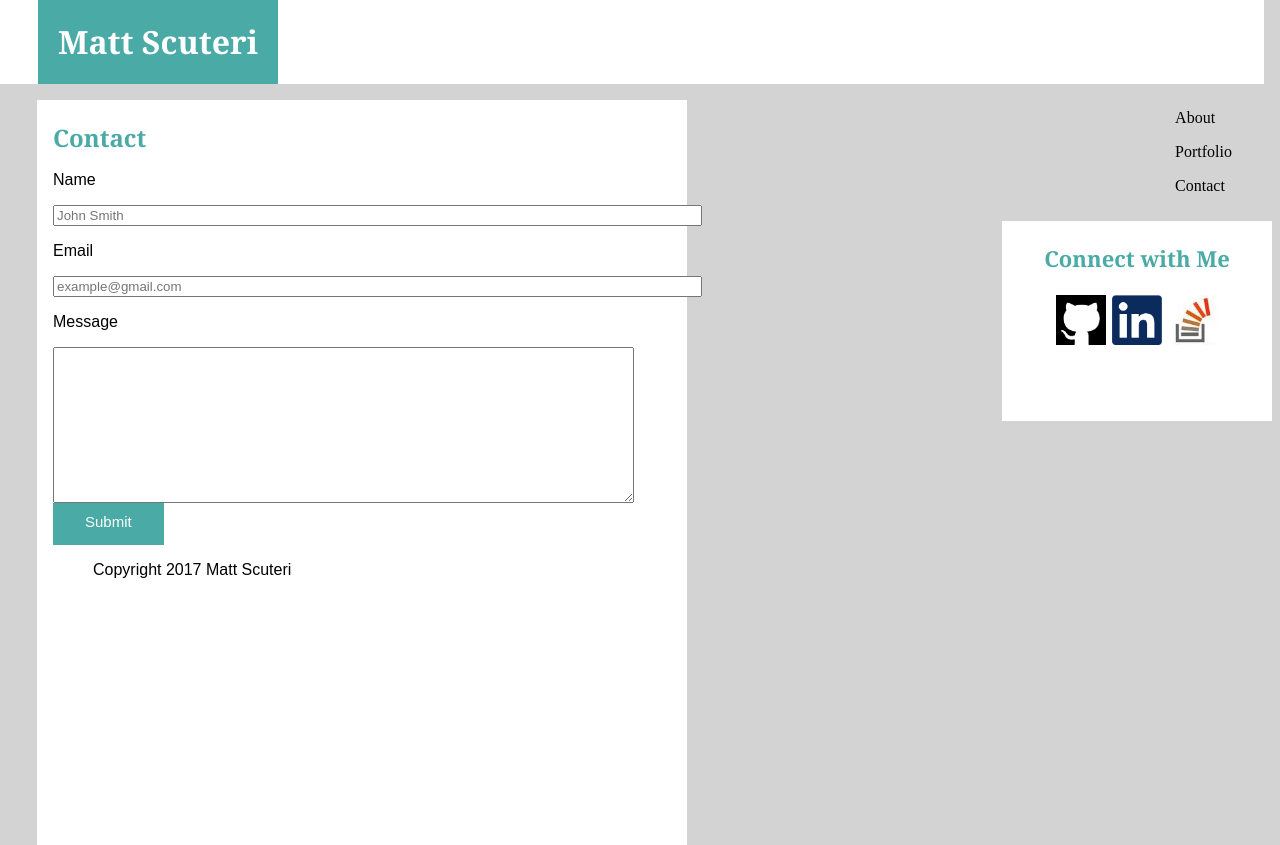
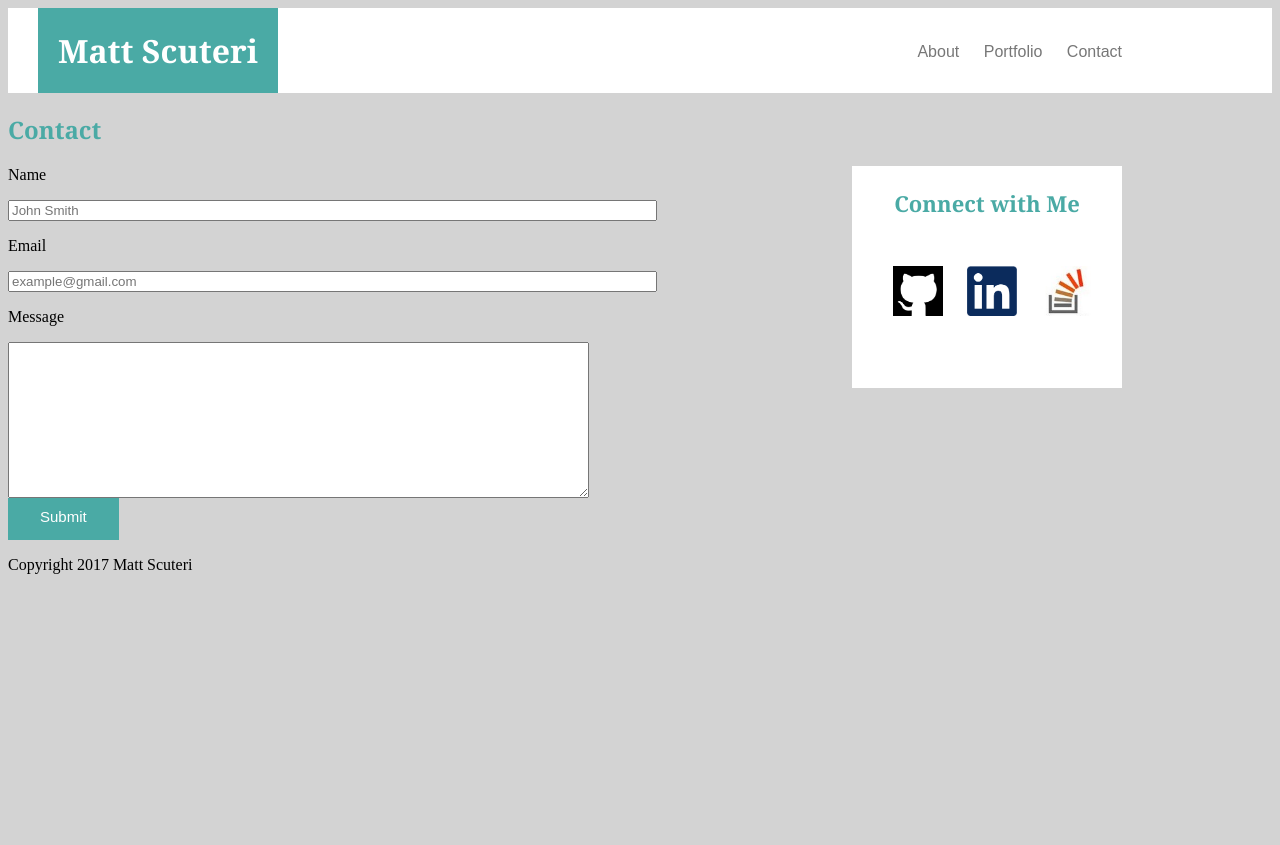
Before and after one commit to MattScuteri/Basic-Portfolio, a plain HTML site: page contact.html in a window 1280 px wide. After the commit the page ends 800 px from the top, so only its background shows below. Drawn offline with Linux system fonts and the light colour scheme.

Commit message:
Contact page updates

```diff
--- a/assets/css/style.css
+++ b/assets/css/style.css
@@ -1,42 +1,85 @@
 html {
 	background: #D3D3D3;
-}
-
-.masterbox-set {
-	position: relative;
-	font-family: 'Georgia', Times, Times New Roman, serif;
 }
 
 .headerbox {
 	background-color: #ffffff;
 	height: 85px;
+	width: 100%;
 	position: relative;
-	top: -9px;
-	left: -8px;
 	z-index: -2;
+	font-family: 'Georgia', Times, Times New Roman, serif;
+	border-color: #808080;
 }
 
-h1 {
+.header {
+	position: relative;
+}
+
+.headtab {
 	background-color: #4aaaa5;
 	color: #ffffff;
 	position: relative;
-	top: -115px;
 	left: 30px;
 	width: 240px;
 	height: 85px;
 	text-align: center;
 	vertical-align: middle;
 	line-height: 85px;
-	}
+}
+
+.navbar {
+	position: relative;
+	float: right;
+	top: -50px;
+	font-family: 'Arial', 'Helvetica Neue', Helvetica, sans-serif;
+	word-spacing: 20px;
+	color: #777777;
+	right: 150px;
+}
+
+.connectbox {
+	position: relative;
+	float: right;
+	width: 270px;
+	height: 200px;
+	background-color: #ffffff;
+	text-align: center;
+	right: 150px;
+}
+
+.connect {
+	color: #4aaaa5;
+	position: relative;
+	width: 650px;
+	font-family: 'Georgia', Times, Times New Roman, serif;
+}
 
 h2 {
 	color: #4aaaa5;
 	position: relative;
 	width: 650px;
 	font-family: 'Georgia', Times, Times New Roman, serif;
-	height: 25px;
-	padding-left: 45px;
-	top: -100px;
+}
+
+h3 {
+	background-color: #ffffff;
+	width: 270px;
+	height: 200px;
+	display: inline;
+	font-family: 'Georgia', Times, Times New Roman, serif;
+	color: #4aaaa5;
+	text-align: center;
+	font-size: 22px;
+	float: right;
+}
+
+.logos {
+	position: absolute;
+	z-index: 1;
+	word-spacing: 20px;
+	top: 100px;
+	left: 15%;
 }
 
 .content {
@@ -69,20 +112,3 @@ h2 {
 	font-size: 15px;
 	padding-top: 10px;
 }
-
-.connect-with-me {
-	background-color: #ffffff;
-	width: 270px;
-	height: 200px;
-	display: inline;
-	font-family: 'Georgia', Times, Times New Roman, serif;
-	color: #4aaaa5;
-	text-align: center;
-	font-size: 22px;
-	float: right;
-}
-
-header {
-	float: right;
-	position: relative;
-}
--- a/contact.html
+++ b/contact.html
@@ -1,35 +1,39 @@
 <!doctype.html>
 <html>
 	<head>
+		<!-- <link rel="stylesheet" href="assets/css/reset.css"> -->
 		<link rel="stylesheet" type="text/css" href="assets/css/style.css">
 	</head>
 		<title>Matt Scuteri | Contact</title>
 	<body>
 
 		<div class="headerbox">
-		</div>
-
-		<header>
-			<figure class="about">About</figure>
-			<figure class="portfolio">Portfolio</figure>
-			<figure class="contact">Contact</figure>
-		</header>
-
-		<div class="masterbox-set">
+			<div class="header">
+				<div class="headtab">
 					<h1>Matt Scuteri</h1>
 				</div>
 
-		<div class="connect-with-me">
-			<figure class="connect"><strong>Connect with Me</strong></figure>
+				<div class="navbar">
+					<nav>
+						<a>About</a>
+						<a>Portfolio</a>
+						<a>Contact</a>
+					</nav>
+				</div>
+			</div>
+
+		</div>
+
+		<div class="body">
+			<h2>Contact</h2>
+			<div class="connectbox">
+				<h3>Connect with Me</h3>
+				<div class="logos">
 					<img src="assets/images/githublogo.png" alt="github" width="50" height="50">
 					<img src="assets/images/linkedinlogo.png" alt="linkedin" width="50" height="50">
 					<img src="assets/images/stacklogo.jpg" alt="stack" width="50" height="50">
 				</div>
-		<div class="content-box">
 			</div>
-
-		<h2>Contact</h2>
-		<div class="content">
 				<form action="/action_page.php">
 
 					<p>Name</p>
@@ -49,5 +53,8 @@
 
 					<input type="submit" value="Submit" class="button">
 				</form>
+		</div>
 
-		<figure>Copyright 2017 Matt Scuteri</figure>
+		<div class=footer>
+		<p>Copyright 2017 Matt Scuteri</p>
+		</div>
```
Also changed, not shown: portfolio.html (line endings or trailing spaces). Lines whose indentation alone changed are shown as unchanged.
